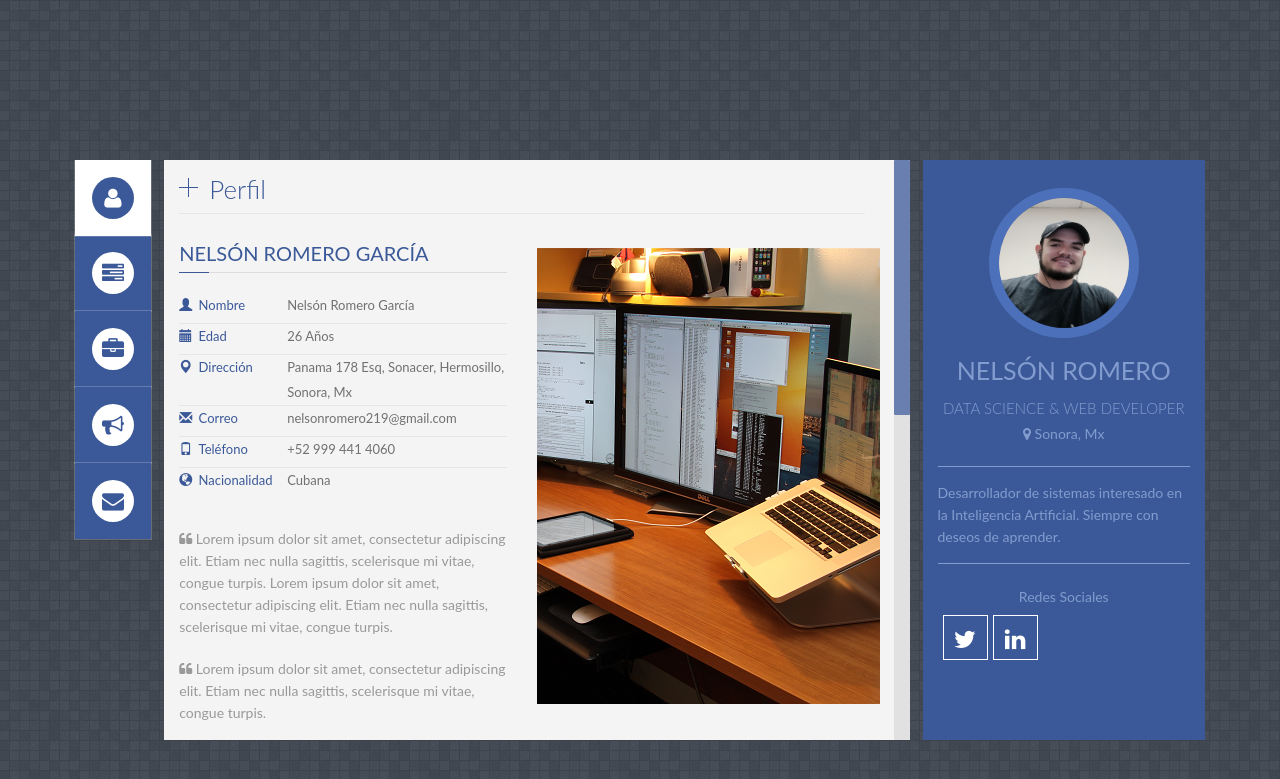
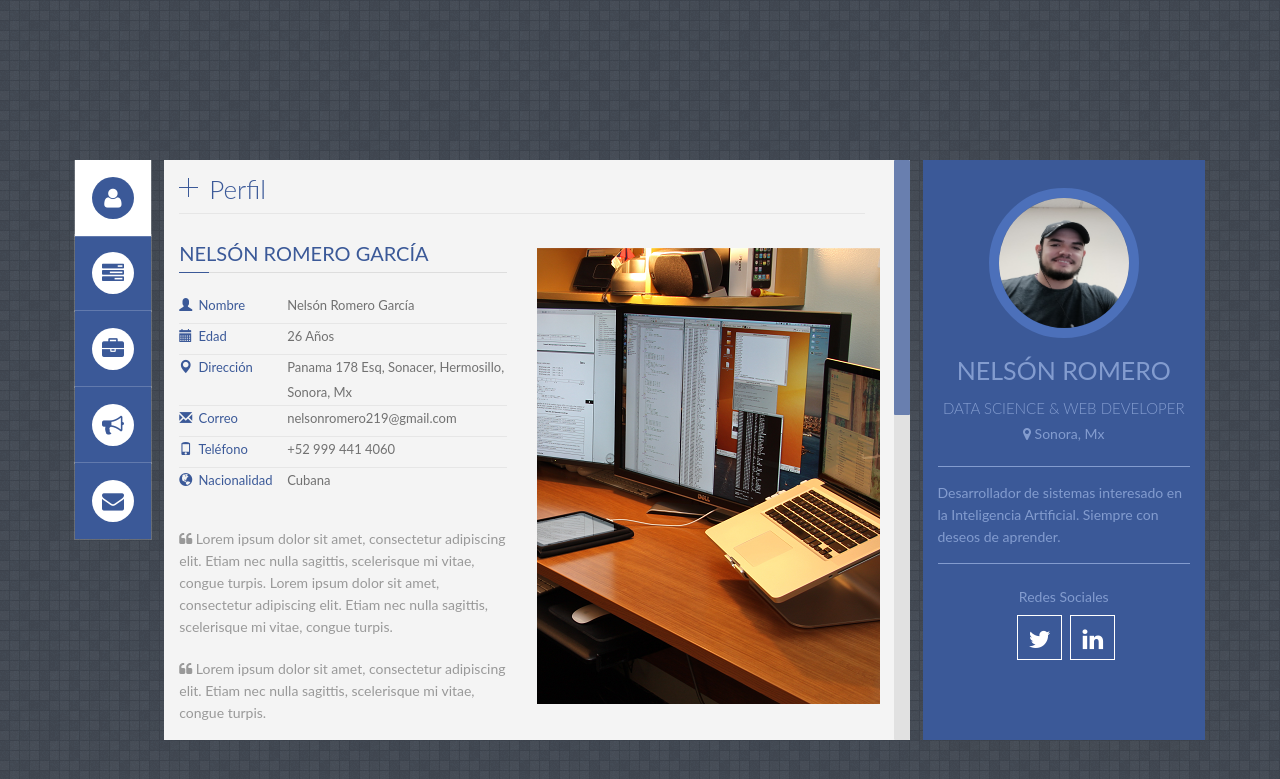
Before and after one commit to nelsonromerog/nelsonromerog.github.io, a Jekyll site: the page built from index.html, in a window 1280 px wide. Shown: the top 779 px of the page. Built offline with Jekyll 4.4.1, drawn with Linux system fonts in a browser that asks for light colours; some web fonts are replaced.

Commit message:
Update main.css

```diff
--- a/assets/css/main.css
+++ b/assets/css/main.css
@@ -1023,7 +1023,7 @@ ul.about {
     border-style: solid;
     text-align: center;
     font-size: 24px;
-    float: left;
+    /*float: left;*/
     display: inline-block;
     color : #fff;
     -webkit-transition: all .3s ease-in;
```
